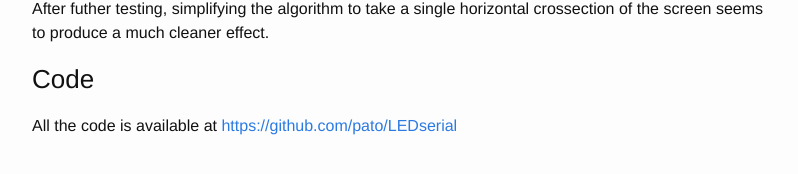
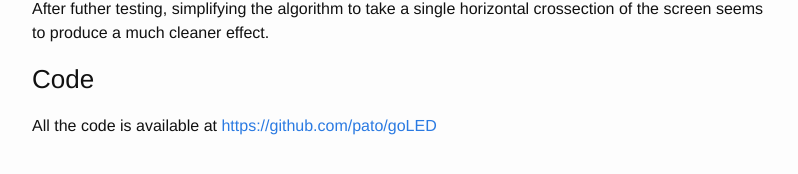
Before and after one commit to pato/plankenau, a Jekyll site: the page built from blog_jekyll/_posts/2015-01-29-ledstrip.md, in a window 1280 px wide and 900 px high, scrolled down 1710 px. Shown: the part 702-876 px from the top of the window, without its empty margins (238-1036 px from the left). Built offline with Jekyll 4.4.1, drawn with Linux system fonts in a browser that asks for light colours; some of the changed lines change nothing that is shown.

Commit message:
updated link

```diff
--- a/blog_jekyll/_posts/2015-01-29-ledstrip.md
+++ b/blog_jekyll/_posts/2015-01-29-ledstrip.md
@@ -80,4 +80,4 @@ a much cleaner effect.
 
 ### Code
 
-All the code is available at [https://github.com/pato/LEDserial](http://github.com/pato/LEDserial)
+All the code is available at [https://github.com/pato/goLED](http://github.com/pato/goLED)
```
